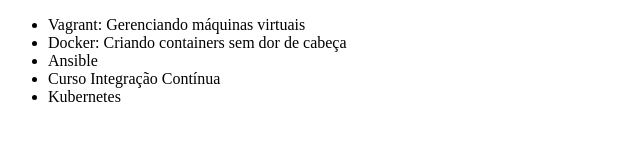
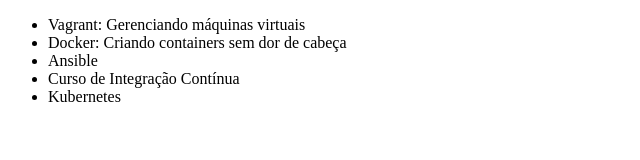
Before and after one commit to ViiniciusK9/Javascript, a plain HTML site: page index.html in a window 1280 px wide. Shown: the full height of the page, 0-640 px from the left. Drawn offline with Linux system fonts and the light colour scheme.

Commit message:
Editando nomes dos cursos

```diff
--- a/index.html
+++ b/index.html
@@ -9,7 +9,7 @@
         <li>Vagrant: Gerenciando máquinas virtuais</li>
         <li>Docker: Criando containers sem dor de cabeça</li>
         <li>Ansible</li>
-        <li>Curso Integração Contínua</li>
+        <li>Curso de Integração Contínua</li>
         <li>Kubernetes</li>
     </ul>
 </body>
```
